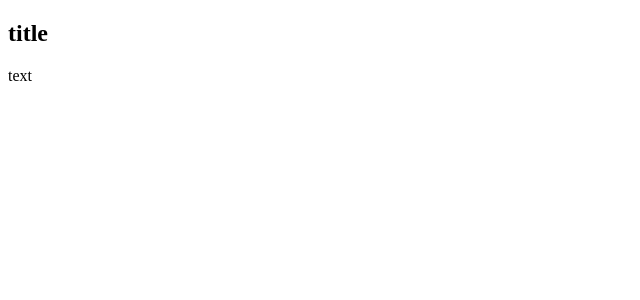
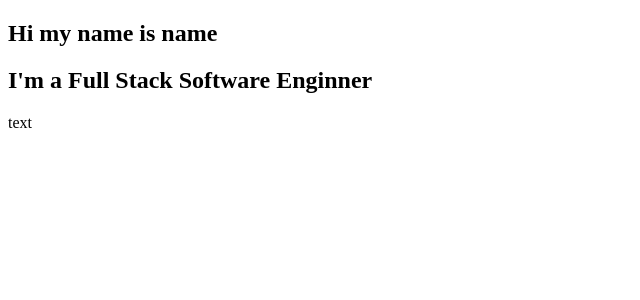
Before and after one commit to Henrysua12/portfolio-page, a React (Create React App) app: page / in a window 1280 px wide. Shown: the top 300 px of the page, without its empty margins (0-640 px from the left). Built offline with nearby package versions, Linux system fonts and the light colour scheme.

Commit message:
setting up starting file

```diff
--- a/src/App.tsx
+++ b/src/App.tsx
@@ -1,10 +1,10 @@
 import React from 'react';
 import logo from './logo.svg';
-import { Card } from './components/HeadingPage/intro';
+import { Intro } from './components/HeadingPage/intro';
 function App() {
   return (
     <div className="App">
-      <Card/>
+      <Intro name='Henry'/>
     </div>
   );
 }
--- a/src/components/HeadingPage/intro.tsx
+++ b/src/components/HeadingPage/intro.tsx
@@ -1,7 +1,11 @@
 import React from 'react';
+type IntroProps = {
+    name: string,
+  }
 
-export const Card = () => <aside>
-  <h2> title</h2>
+export const Intro = ({ name }: IntroProps) => <aside>
+  <h2> Hi my name is name</h2>
+  <h2> I'm a Full Stack Software Enginner </h2>
   <p>
     text
   </p>
```
